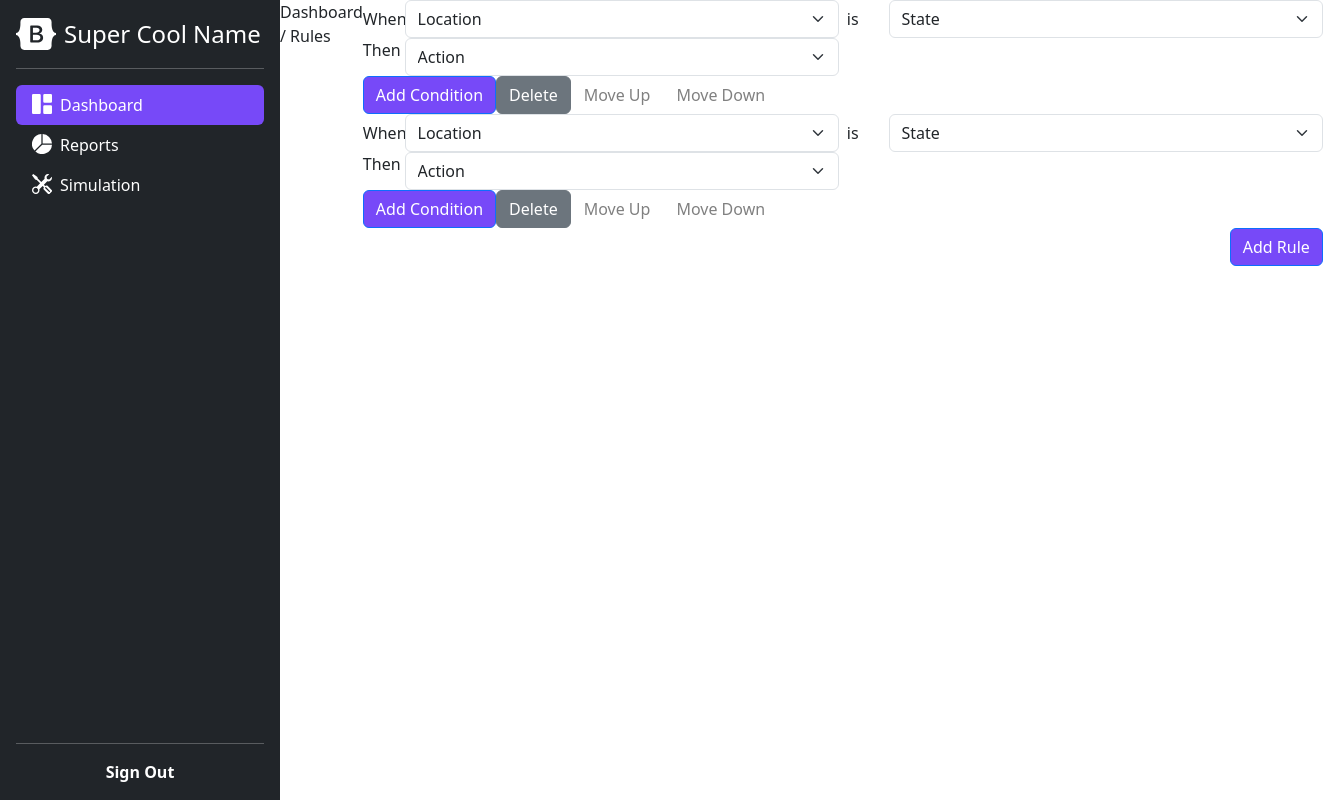
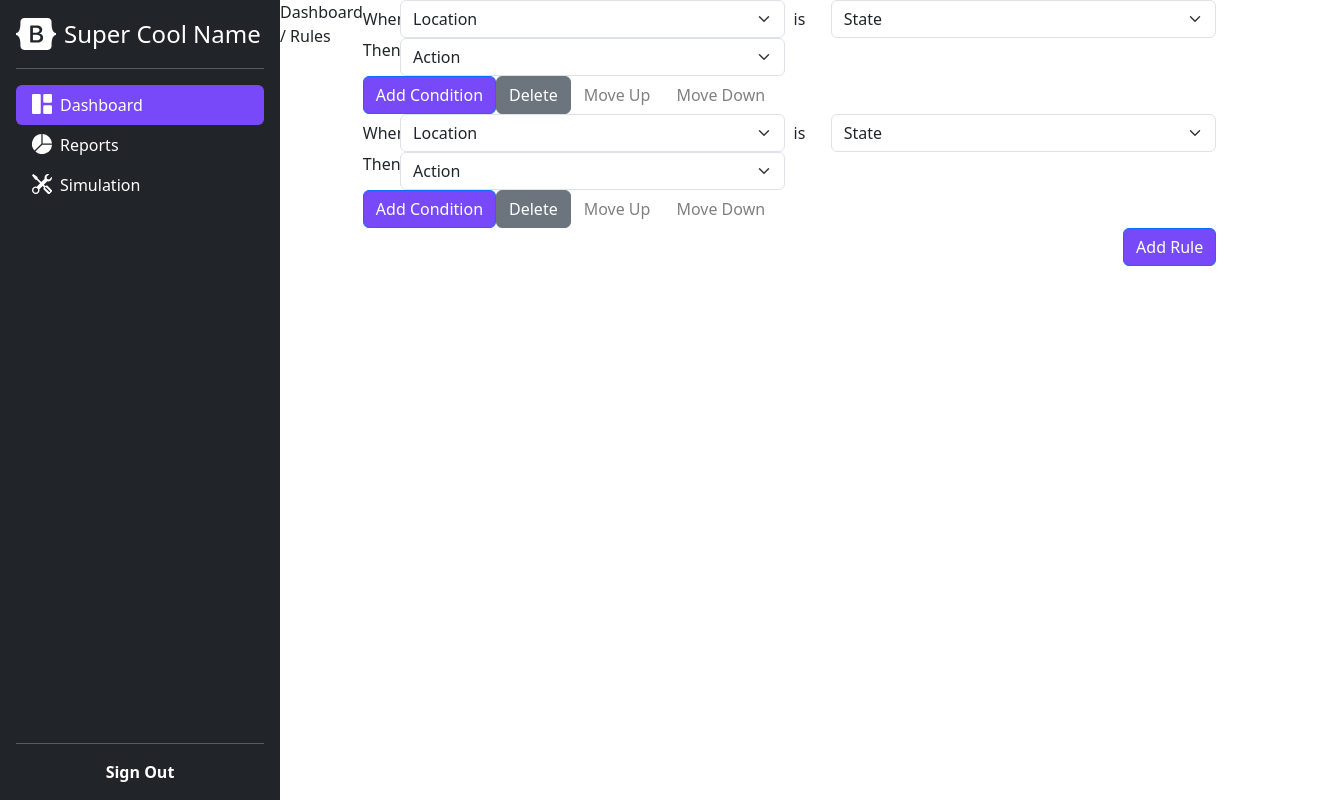
Before and after one commit to Access-Point-Program/cohort-3-rules-engine-admin, an Angular app in the folder front-end/: page / in a window 1280 px wide. Shown: the whole page, 1335 px wide, since content can reach past the window. Built offline with nearby package versions, Linux system fonts and the light colour scheme.

Commit message:
added comment and link

```diff
--- a/front-end/src/app/app.component.html
+++ b/front-end/src/app/app.component.html
@@ -3,7 +3,7 @@
     <div class="row">
         <app-dashboard-path></app-dashboard-path>
     </div>
-    <div class="col-sm-9">
+    <div class="col-sm-8">
         <div>
             <app-rules-component *ngFor="let rule of ruleset" [priority]="ruleset.indexOf(rule)"></app-rules-component>
         </div>
--- a/front-end/src/app/dashboard-path/dashboard-path.component.html
+++ b/front-end/src/app/dashboard-path/dashboard-path.component.html
@@ -1,7 +1,11 @@
-<Span style="display: inline-block;">
-    <a>
+<Span>
+    <a href="#" class="nav-link active">
         Dashboard
     </a>
+    <!-- Breaking code ports:
+        subject to change
+        API: 9030
+        UI: 4200 -->
     <p>
     / Rules
     </p>
```
